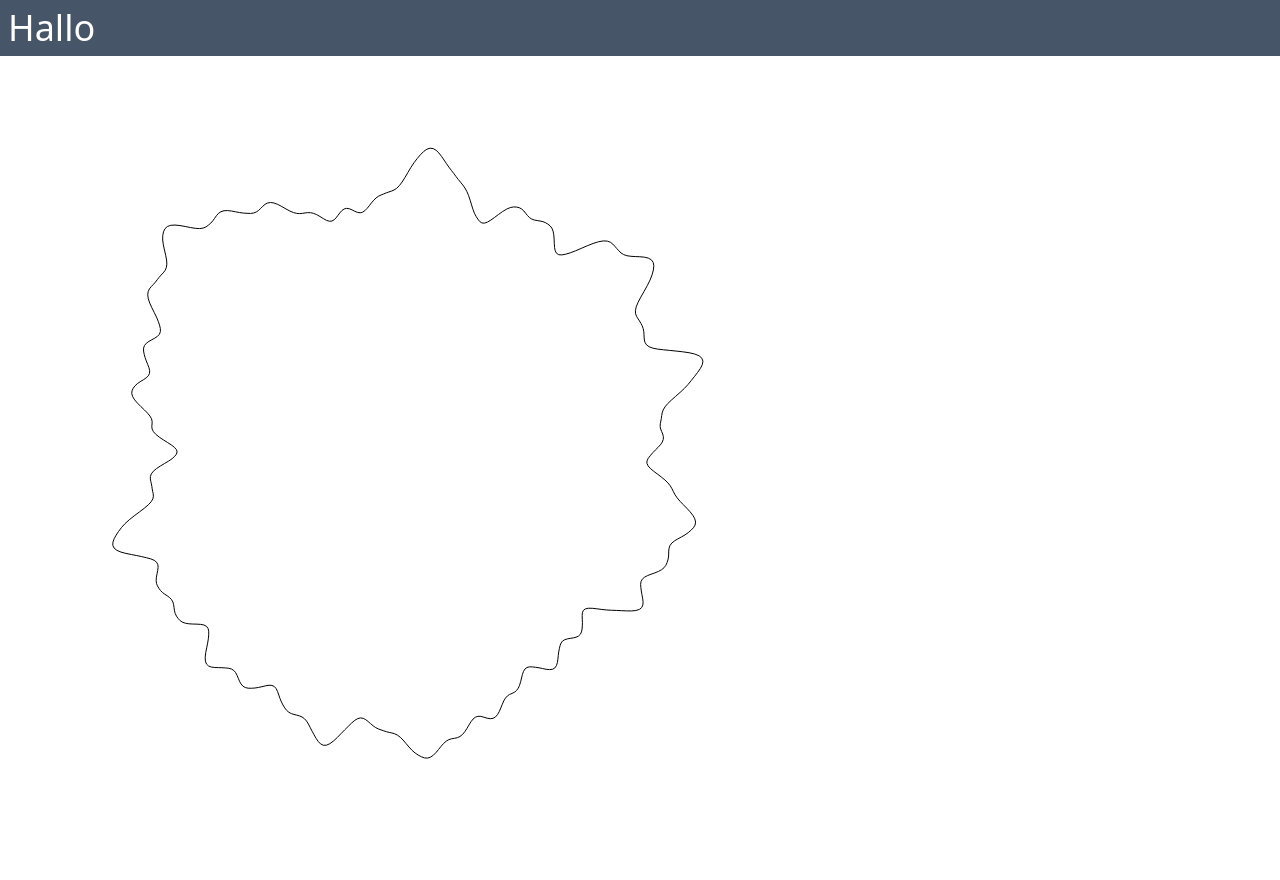
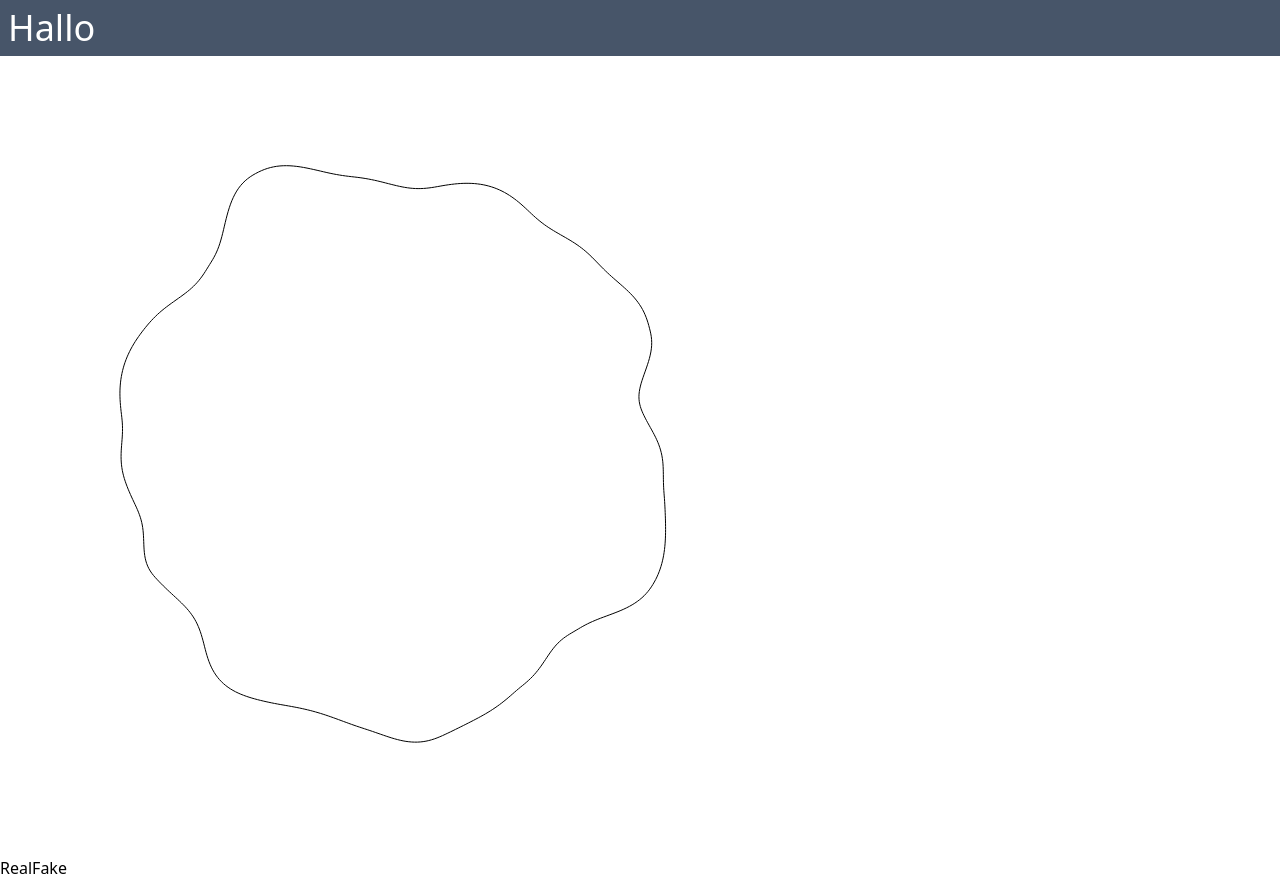
Before and after one commit to sondremb/experiments, a website built with Vite: page index.html in a window 1280 px wide. Before the commit the page ends 856 px from the top, so only its background shows below. Built offline with nearby package versions, Linux system fonts and the light colour scheme.

Commit message:
WIP på navigering

```diff
--- a/index.html
+++ b/index.html
@@ -4,6 +4,7 @@
 		<meta charset="utf-8" />
 		<link rel="stylesheet" href="/index.css" />
 		<script type="module" src="/src/perlin/circle.ts"></script>
+		<script type="module" src="/src/navigation.ts"></script>
 	</head>
 	<body>
 		<header class="bg-slate-600 py-2 px-2">
@@ -12,5 +13,6 @@
 		<div class="center">
 			<canvas class="center" id="canvas" height="800" width="800"></canvas>
 		</div>
+		<div id="app" />
 	</body>
 </html>
--- a/src/dom-utils.ts
+++ b/src/dom-utils.ts
@@ -18,10 +18,12 @@ export function setAttributes(
 
 export function createElement(
 	tag: TagName,
-	attributes?: AttributeMap
+	attributes?: AttributeMap,
+	innerHtml?: string
 ): HTMLElement {
 	const element = document.createElement(tag);
 	if (attributes) setAttributes(element, attributes);
+	if (innerHtml) element.innerHTML = innerHtml;
 	return element;
 }
 
--- /dev/null
+++ b/src/navigation.ts
@@ -0,0 +1,25 @@
+import { createElement } from "./dom-utils";
+
+console.table(window.location.pathname);
+
+export {};
+
+const realLink = createElement("a", { href: "/real" }, "Real");
+const fakeLink = createElement("a", { href: "/fake" }, "Fake");
+fakeLink.onclick = navigateTo("/fake");
+
+const div = document.getElementById("app");
+div?.appendChild(realLink);
+div?.appendChild(fakeLink);
+
+const onUrlChanged = () => {
+	console.log(window.location.pathname);
+};
+
+export function navigateTo(url: string) {
+	return (e: MouseEvent) => {
+		e.preventDefault();
+		window.history.pushState({}, "", url);
+		onUrlChanged();
+	};
+}
--- a/src/perlin/circle.ts
+++ b/src/perlin/circle.ts
@@ -14,10 +14,10 @@ function main() {
 	const centerY = canvas.height / 2;
 	const radius = 200;
 	const stepSize = 0.01;
-	const frequency = 25 / (2 * Math.PI);
+	const frequency = 10 / (2 * Math.PI);
 	const circumference = 2 * Math.PI * frequency;
 	const amplitude = 150;
-	const timeFrequency = 0.001;
+	const timeFrequency = 0.0005;
 	const noise = OctavePerlinGenerator(2, 0.5, circumference);
 
 	const draw = (timestamp: number) => {
@@ -26,7 +26,11 @@ function main() {
 		for (let angle = 0; angle <= 2 * Math.PI; angle += stepSize) {
 			let dist =
 				radius +
-				amplitude * noise(angle * frequency, timestamp * timeFrequency);
+				amplitude *
+					noise(
+						angle * frequency + timestamp * timeFrequency,
+						timestamp * timeFrequency
+					);
 			ctx.lineTo(
 				centerX + dist * Math.cos(angle),
 				centerY + dist * Math.sin(angle)
```
Also changed, not shown: src/ik/ik.ts (+10 -2 lines).
